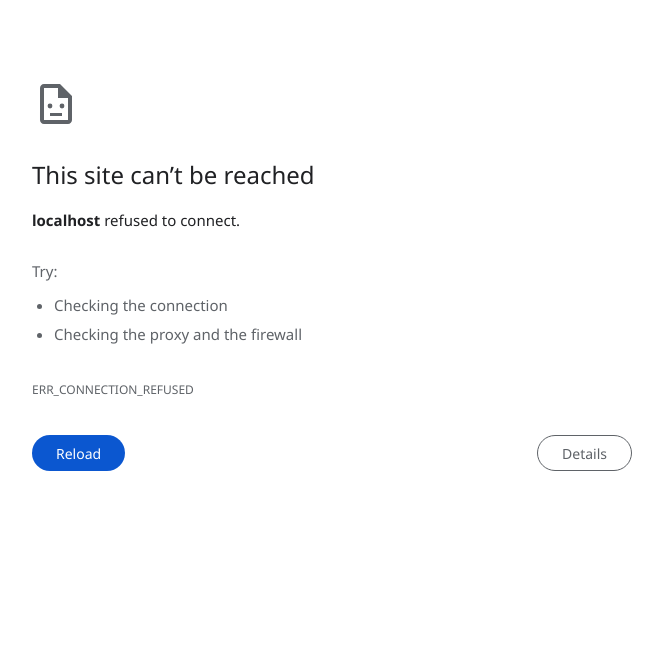
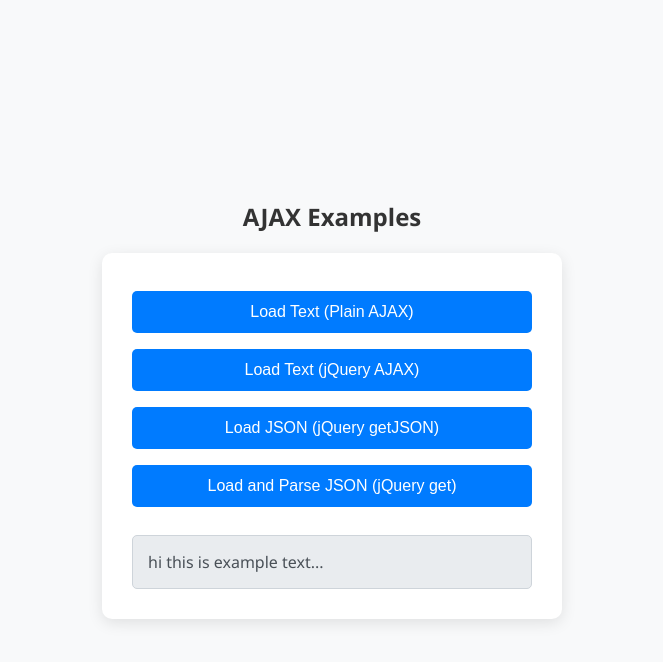
Before and after one commit to cseaa/localhost, a plain HTML site: page index.html in a window 1280 px wide. Shown: the whole page, without its empty margins (308-971 px from the left). Drawn offline with nearby package versions, Linux system fonts and the light colour scheme.

Commit message:
Update index.html

```diff
--- a/index.html
+++ b/index.html
@@ -1,421 +1,111 @@
 <!DOCTYPE html>
+<html>
+<head>
+    <title>AJAX Examples</title>
+    <script src="https://code.jquery.com/jquery-3.6.0.min.js"></script>
+    <style>
+        body {
+            font-family: 'Segoe UI', Tahoma, Geneva, Verdana, sans-serif;
+            background-color: #f8f9fa;
+            display: flex;
+            flex-direction: column;
+            align-items: center;
+            justify-content: center;
+            height: 100vh;
+            margin: 0;
+        }
+        h2 {
+            color: #333;
+            margin-bottom: 20px;
+        }
+        .container {
+            background: white;
+            padding: 30px;
+            border-radius: 10px;
+            box-shadow: 0 4px 15px rgba(0,0,0,0.1);
+            width: 400px;
+            text-align: center;
+        }
+        button {
+            width: 100%;
+            padding: 12px;
+            margin: 8px 0;
+            border: none;
+            border-radius: 5px;
+            background-color: #007bff;
+            color: white;
+            font-size: 16px;
+            cursor: pointer;
+            transition: background 0.3s;
+        }
+        button:hover {
+            background-color: #0056b3;
+        }
+        #output {
+            margin-top: 20px;
+            padding: 15px;
+            background-color: #e9ecef;
+            border: 1px solid #ced4da;
+            border-radius: 5px;
+            color: #495057;
+            min-height: 20px;
+            text-align: left;
+        }
+    </style>
+</head>
+<body>
 
-<html lang="en">
+    <h2>AJAX Examples</h2>
 
-<head>
+    <div class="container">
+        <button onclick="loadTextVanilla()">Load Text (Plain AJAX)</button>
+        <button id="btnJqueryAjax">Load Text (jQuery AJAX)</button>
+        <button id="btnGetJSON">Load JSON (jQuery getJSON)</button>
+        <button id="btnParseJSON">Load and Parse JSON (jQuery get)</button>
 
-    <meta charset="UTF-8">
+        <div id="output">hi this is example text...</div>
+    </div>
 
-    <meta name="viewport" content="width=device-width, initial-scale=1.0">
-
-    <title>localhost refused to connect</title>
-
-    <style>
-
-        /* Exact Chrome Error Page Styles */
-
-        body {
-
-            font-family: 'Segoe UI', Tahoma, sans-serif;
-
-            background-color: #fff;
-
-            color: #202124;
-
-            font-size: 75%; /* Matches internal Chrome page scaling */
-
-            line-height: 1.5;
-
-            margin: 0;
-
-            padding: 0;
-
-            display: block;
-
+    <script>
+        // a. Plain JS AJAX
+        function loadTextVanilla() {
+            var xhr = new XMLHttpRequest();
+            xhr.open("GET", "data.txt", true);
+            xhr.onreadystatechange = function() {
+                if (xhr.readyState === 4 && xhr.status === 200) {
+                    document.getElementById("output").innerHTML = xhr.responseText;
+                }
+            };
+            xhr.send();
         }
 
-
-
-        .main-frame {
-
-            max-width: 600px;
-
-            margin: 0 auto;
-
-            padding-top: 10vh;
-
-            padding-left: 24px;
-
-            padding-right: 24px;
-
-        }
-
-
-
-        /* 1. Hidden Trigger: Icon */
-
-        .icon-container {
-
-            margin-bottom: 24px;
-
-            display: inline-block;
-
-            cursor: default;
-
-        }
-
-
-
-        .icon-svg {
-
-            width: 48px;
-
-            height: 48px;
-
-            fill: #5f6368;
-
-        }
-
-
-
-        /* 2. Hidden Trigger: Main Heading */
-
-        h1 {
-
-            font-family: 'Segoe UI', Tahoma, sans-serif;
-
-            font-size: 24px;
-
-            font-weight: 500;
-
-            color: #202124;
-
-            margin: 0 0 16px 0;
-
-            cursor: text;
-
-        }
-
-
-
-        /* 3. Hidden Trigger: Subheading Text */
-
-        .subheading {
-
-            font-size: 15px;
-
-            color: #202124;
-
-            margin-bottom: 28px;
-
-            cursor: text;
-
-        }
-
-
-
-        strong {
-
-            font-weight: 700;
-
-        }
-
-
-
-        p {
-
-            font-size: 15px;
-
-            margin: 0;
-
-            color: #5f6368;
-
-        }
-
-
-
-        ul {
-
-            margin-top: 12px;
-
-            margin-bottom: 18px;
-
-            padding-inline-start: 22px;
-
-        }
-
-
-
-        li {
-
-            font-size: 15px;
-
-            color: #5f6368;
-
-            margin-bottom: 6px;
-
-        }
-
-
-
-        .error-code {
-
-            font-size: 12px;
-
-            color: #5f6368;
-
-            margin-top: 36px;
-
-            margin-bottom: 36px;
-
-            text-transform: uppercase;
-
-        }
-
-
-
-        /* Button Layout */
-
-        .button-row {
-
-            display: flex;
-
-            justify-content: space-between;
-
-            align-items: center;
-
-            width: 100%;
-
-            margin-top: 20px;
-
-        }
-
-
-
-        /* 4. Hidden Trigger: Reload Button */
-
-        button.primary-button {
-
-            background-color: #0b57d0;
-
-            color: white;
-
-            border: none;
-
-            border-radius: 18px;
-
-            padding: 0 24px;
-
-            height: 36px;
-
-            font-size: 14px;
-
-            font-weight: 500;
-
-            cursor: pointer;
-
-            outline: none;
-
-            font-family: inherit;
-
-        }
-
-
-
-        button.primary-button:hover {
-
-            background-color: #0842a0;
-
-            box-shadow: 0 1px 2px 0 rgba(60,64,67,0.3), 0 1px 3px 1px rgba(60,64,67,0.15);
-
-        }
-
-
-
-        /* 5. Hidden Trigger: Details Button */
-
-        button.secondary-button {
-
-            background-color: transparent;
-
-            color: #5f6368;
-
-            border: 1px solid #5f6368;
-
-            border-radius: 18px;
-
-            padding: 0 24px;
-
-            height: 36px;
-
-            font-size: 14px;
-
-            font-weight: 500;
-
-            cursor: pointer;
-
-            outline: none;
-
-            font-family: inherit;
-
-        }
-
-
-
-        button.secondary-button:hover {
-
-            background-color: rgba(95, 99, 104, 0.04);
-
-        }
-
-
-
-        .hidden-trigger {
-
-            user-select: text;
-
-        }
-
-
-
-        @media (max-width: 600px) {
-
-            .main-frame {
-
-                padding-left: 20px;
-
-                padding-right: 20px;
-
-                padding-top: 40px;
-
-            }
-
-        }
-
-    </style>
-
-</head>
-
-<body>
-
-
-
-    <div class="main-frame">
-
-
-
-        <!-- 1. ICON (Sad File Icon) -->
-
-        <div class="icon-container hidden-trigger" id="target-1">
-
-            <svg class="icon-svg" viewBox="0 0 24 24" xmlns="http://www.w3.org/2000/svg">
-
-                <!-- File Outline with Folded Corner -->
-
-                <path d="M14 2H6c-1.1 0-1.99.9-1.99 2L4 20c0 1.1.89 2 1.99 2H18c1.1 0 2-.9 2-2V8l-6-6zM6 20V4h7v5h5v11H6z"/>
-
-                <!-- Sad Face Eyes -->
-
-                <circle cx="9" cy="13" r="1.2"/>
-
-                <circle cx="15" cy="13" r="1.2"/>
-
-                <!-- Sad Face Mouth -->
-
-                <path d="M9 16.5h6v1.5H9z"/>
-
-            </svg>
-
-        </div>
-
-
-
-        <!-- 2. HEADING -->
-
-        <h1 class="hidden-trigger" id="target-2">This site can’t be reached</h1>
-
-
-
-        <!-- 3. SUBHEADING -->
-
-        <div class="subheading hidden-trigger" id="target-3">
-
-            <strong>localhost</strong> refused to connect.
-
-        </div>
-
-
-
-        <p>Try:</p>
-
-        <ul>
-
-            <li>Checking the connection</li>
-
-            <li>Checking the proxy and the firewall</li>
-
-        </ul>
-
-
-
-        <div class="error-code">ERR_CONNECTION_REFUSED</div>
-
-
-
-        <div class="button-row">
-
-            <!-- 4. RELOAD BUTTON -->
-
-            <button class="primary-button hidden-trigger" id="target-4" onclick="location.reload()">Reload</button>
-
-
-
-            <!-- 5. DETAILS BUTTON -->
-
-            <button class="secondary-button hidden-trigger" id="target-5">Details</button>
-
-        </div>
-
-
-
-    </div>
-
-
-
-    <script>
-
-        // CONFIGURATION: Redirect Link (example.com used as placeholder for "6prg")
-
-        const REDIRECT_URL = "https://example.com";
-
-
-
-        const triggers = document.querySelectorAll('.hidden-trigger');
-
-
-
-        triggers.forEach(trigger => {
-
-            trigger.addEventListener('dblclick', function(e) {
-
-                // Optional: Prevent default selection
-
-                // e.preventDefault();
-
-
-
-                console.log("Redirecting via trigger:", this.id);
-
-                window.location.href = REDIRECT_URL;
-
+        $(document).ready(function() {
+            // b. jQuery AJAX
+            $("#btnJqueryAjax").click(function() {
+                $.ajax({
+                    url: "data.txt",
+                    success: function(result) {
+                        $("#output").html(result);
+                    }
+                });
             });
 
+            // c. jQuery getJSON
+            $("#btnGetJSON").click(function() {
+                $.getJSON("data.json", function(data) {
+                    $("#output").html("Name: " + data.name + ", Age: " + data.age);
+                });
+            });
+
+            // d. jQuery parseJSON
+            $("#btnParseJSON").click(function() {
+                $.get("data.json", function(data) {
+                    var str = JSON.stringify(data);
+                    var obj = $.parseJSON(str);
+                    $("#output").html("Parsed City: " + obj.city);
+                });
+            });
         });
-
     </script>
-
-
-
 </body>
-
 </html>
```
